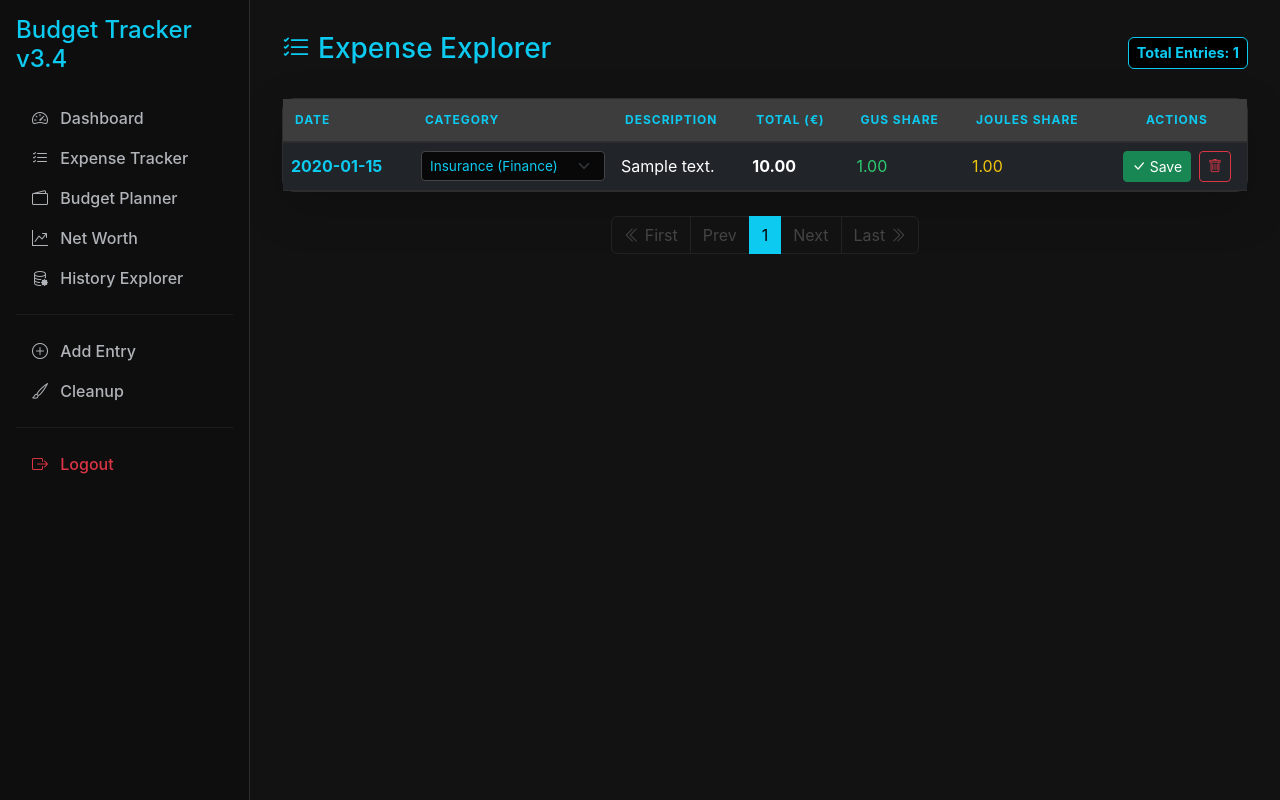
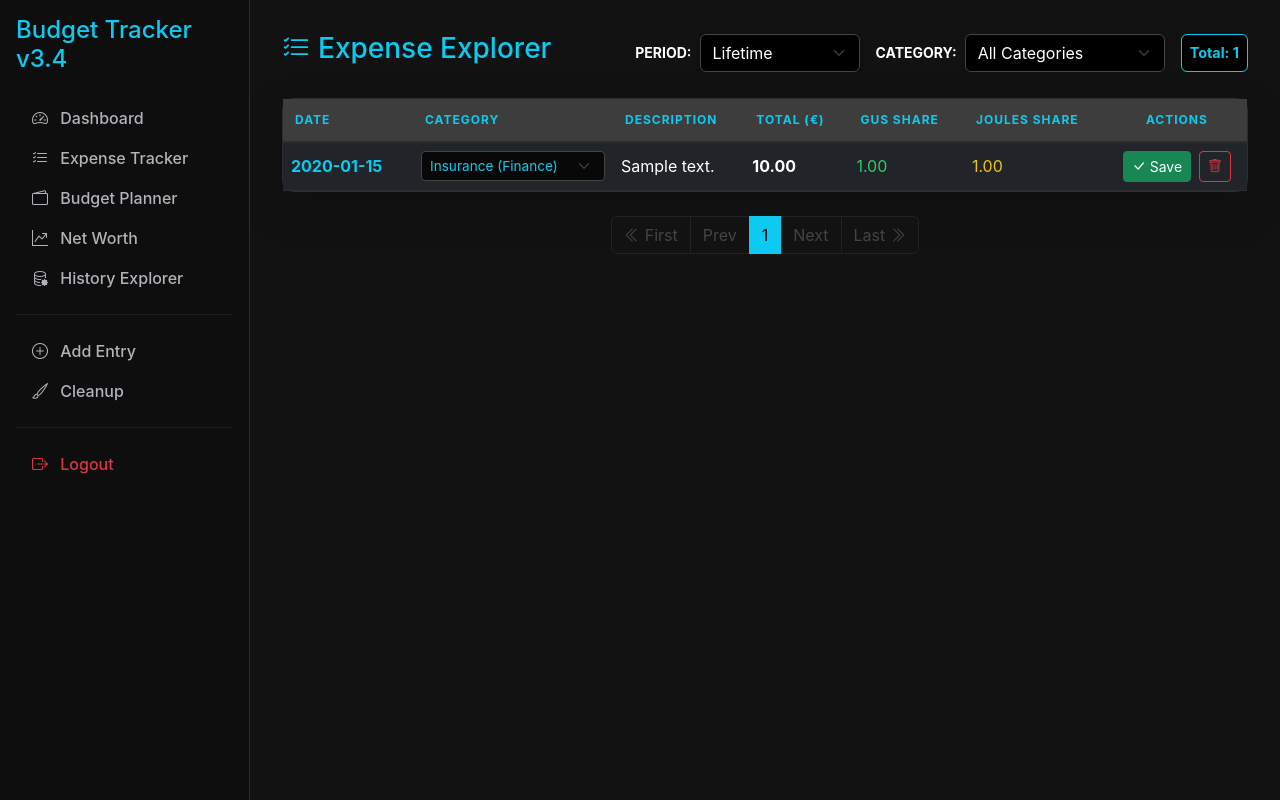
Before and after one commit to Elric-dev/BudgetApp, a Flask app: page /transactions in a window 1280 px wide. Run offline with Flask 3, Linux system fonts and the light colour scheme; a user stored in the database is signed in; data comes from the database, SQL or seed files in the repository; tables that the repository leaves empty hold one stand-in row (values such as "Sample post").

Commit message:
added functionality for table and expense exploration

```diff
--- a/app.py
+++ b/app.py
@@ -349,20 +349,53 @@ def transactions_page():
 @login_required
 def get_transactions_paginated():
     page = int(request.args.get('page', 1))
+    period = request.args.get('period', 'lifetime') # Default to lifetime for explorer
+    category_id = request.args.get('category_id')
     offset = (page - 1) * 20
+
     cursor = get_db().cursor(dictionary=True)
-    cursor.execute("SELECT COUNT(*) as count FROM transactions")
+
+    # Base filters
+    where_clauses = []
+    params = []
+
+    if period != 'lifetime':
+        date_clause, date_params = get_date_filter(period, table_alias='t')
+        if date_clause:
+            # get_date_filter returns "AND ...", so we strip leading AND if it's the first clause
+            where_clauses.append(date_clause.lstrip('AND '))
+            params.extend(date_params)
+
+    if category_id and category_id != 'all':
+        where_clauses.append("t.category_id = %s")
+        params.append(int(category_id))
+
+    where_stmt = "WHERE " + " AND ".join(where_clauses) if where_clauses else ""
+
+    # Count total with filters
+    count_query = f"SELECT COUNT(*) as count FROM transactions t {where_stmt}"
+    cursor.execute(count_query, params)
     total_count = cursor.fetchone()['count']
-    query = """
+
+    # Fetch rows with filters
+    query = f"""
         SELECT t.id, DATE_FORMAT(t.date, '%Y-%m-%d') as clean_date, t.description,
                t.total_amount, t.Gus_share, t.Joules_share, t.category_id, c.name as category_name
         FROM transactions t
         LEFT JOIN categories c ON t.category_id = c.id
+        {where_stmt}
         ORDER BY t.date DESC LIMIT 20 OFFSET %s
     """
-    cursor.execute(query, (offset,))
+    cursor.execute(query, params + [offset])
     rows = cursor.fetchall()
     cursor.close()
+
+    # Ensure all numbers are float for JSON
+    for r in rows:
+        r['total_amount'] = float(r['total_amount'])
+        r['Gus_share'] = float(r['Gus_share'])
+        r['Joules_share'] = float(r['Joules_share'])
+
     return jsonify({"transactions": rows, "total": total_count, "page": page})
 
 @app.route('/api/transactions/update', methods=['POST'])
--- a/templates/transactions.html
+++ b/templates/transactions.html
@@ -3,7 +3,25 @@
 {% block content %}
 <div class="d-flex justify-content-between align-items-center mb-4">
     <h3 class="text-info"><i class="bi bi-list-check me-2"></i>Expense Explorer</h3>
-    <span class="badge bg-dark border border-info text-info p-2" id="total-count-badge" style="font-size: 0.9rem;">Total Entries: 0</span>
+    <div class="d-flex gap-3">
+        <div class="d-flex align-items-center gap-2">
+            <label class="small text-white text-uppercase fw-bold mb-0">Period:</label>
+            <select id="periodSelect" class="form-select bg-dark text-info border-secondary shadow-sm" style="width: 160px;" onchange="loadTable(1)">
+                <option value="lifetime">Lifetime</option>
+                <option value="current">Current Month</option>
+                <option value="last_month">Last Month</option>
+                <option value="last_3">Last 3 Months</option>
+                <optgroup label="Previous Months" id="availableMonthsGroup"></optgroup>
+            </select>
+        </div>
+        <div class="d-flex align-items-center gap-2">
+            <label class="small text-white text-uppercase fw-bold mb-0">Category:</label>
+            <select id="categoryFilter" class="form-select bg-dark text-white border-secondary shadow-sm" style="width: 200px;" onchange="loadTable(1)">
+                <option value="all">All Categories</option>
+            </select>
+        </div>
+        <span class="badge bg-dark border border-info text-info p-2 d-flex align-items-center" id="total-count-badge" style="font-size: 0.9rem;">Total: 0</span>
+    </div>
 </div>
 
 <div class="card bg-dark border-secondary shadow-lg">
@@ -32,41 +50,58 @@
 
 <script>
 let currentPage = 1;
-let categoriesList = []; // Global store for category dropdown
+let categoriesList = [];
 
-// Fetch categories once to use in the table rows
-async function fetchCategories() {
+async function populateFilterOptions() {
     try {
-        const res = await fetch('/api/categories'); // Adjust endpoint as needed
-        categoriesList = await res.json();
-    } catch (e) { console.error("Could not load categories", e); }
+        // Populate Categories Filter
+        const catRes = await fetch('/api/categories');
+        categoriesList = await catRes.json();
+        const catFilter = document.getElementById('categoryFilter');
+        categoriesList.forEach(c => {
+            const opt = document.createElement('option');
+            opt.value = c.id;
+            opt.innerText = c.parent_name ? `${c.name} (${c.parent_name})` : c.name;
+            catFilter.appendChild(opt);
+        });
+
+        // Populate Months Filter
+        const monthRes = await fetch('/api/finance/available-months');
+        const months = await monthRes.json();
+        const group = document.getElementById('availableMonthsGroup');
+        months.forEach(m => {
+            const opt = document.createElement('option');
+            opt.value = m;
+            opt.innerText = m;
+            group.appendChild(opt);
+        });
+    } catch (e) { console.error("Could not load filters", e); }
 }
 
 async function loadTable(page = 1) {
-    if (categoriesList.length === 0) await fetchCategories();
+    if (categoriesList.length === 0) await populateFilterOptions();
 
     currentPage = page;
+    const period = document.getElementById('periodSelect').value;
+    const categoryId = document.getElementById('categoryFilter').value;
+
     try {
-        const res = await fetch(`/api/transactions?page=${page}`);
+        const res = await fetch(`/api/transactions?page=${page}&period=${period}&category_id=${categoryId}`);
         const data = await res.json();
 
         const container = document.getElementById('transaction-rows');
-        document.getElementById('total-count-badge').innerText = `Total Entries: ${data.total}`;
+        document.getElementById('total-count-badge').innerText = `Total: ${data.total}`;
 
         if (data.transactions.length === 0) {
-            container.innerHTML = '<tr><td colspan="7" class="text-center py-5">No transactions found.</td></tr>';
+            container.innerHTML = '<tr><td colspan="7" class="text-center py-5 text-muted">No transactions found for the selected filters.</td></tr>';
+            renderPagination(0, 1);
             return;
         }
 
        container.innerHTML = data.transactions.map(t => {
-    // Generate options and explicitly check for a match with t.category_id
             const catOptions = categoriesList.map(c => {
-        // Compare the category ID from the list to the transaction's category_id
                 const isSelected = (c.id === t.category_id) ? 'selected' : '';
-
-        // Show parent name if it exists for better context (e.g., "Heat (Utilities)")
                 const displayLabel = c.parent_name ? `${c.name} (${c.parent_name})` : c.name;
-
                 return `<option value="${c.id}" ${isSelected}>${displayLabel}</option>`;
             }).join('');
 
@@ -74,14 +109,14 @@ async function loadTable(page = 1) {
             <tr id="row-${t.id}">
                 <td class="text-info fw-bold">${t.clean_date}</td>
                 <td>
-            <select class="form-select form-select-sm cat-select" id="cat-${t.id}">
+                    <select class="form-select form-select-sm cat-select bg-black text-white border-secondary" id="cat-${t.id}">
                         ${catOptions}
                     </select>
                 </td>
                 <td contenteditable="true" id="desc-${t.id}">${t.description}</td>
-        <td contenteditable="true" id="amt-${t.id}" class="fw-bold text-white">${t.total_amount}</td>
-        <td contenteditable="true" id="gus-${t.id}" class="text-success">${t.Gus_share}</td>
-        <td contenteditable="true" id="joules-${t.id}" class="text-warning">${t.Joules_share}</td>
+                <td contenteditable="true" id="amt-${t.id}" class="fw-bold text-white">${t.total_amount.toFixed(2)}</td>
+                <td contenteditable="true" id="gus-${t.id}" class="text-success">${t.Gus_share.toFixed(2)}</td>
+                <td contenteditable="true" id="joules-${t.id}" class="text-warning">${t.Joules_share.toFixed(2)}</td>
                 <td class="text-center">
                     <div class="d-flex gap-2 justify-content-center">
                         <button onclick="saveEdit(${t.id})" class="btn btn-sm btn-success">
@@ -112,7 +147,6 @@ async function deleteTransaction(id) {
         });
 
         if (res.ok) {
-            // Re-load the current page to refresh data and total count
             loadTable(currentPage);
         } else {
             alert("Error deleting record.");
@@ -160,27 +194,19 @@ function renderPagination(totalEntries, page) {
     const controls = document.getElementById('pagination-controls');
     let html = '';
 
-    // First Page
     html += `<li class="page-item ${page === 1 ? 'disabled' : ''}"><a class="page-link" href="#" onclick="loadTable(1); return false;"><i class="bi bi-chevron-double-left"></i> First</a></li>`;
-
-    // Previous Page
     html += `<li class="page-item ${page === 1 ? 'disabled' : ''}"><a class="page-link" href="#" onclick="loadTable(${page - 1}); return false;">Prev</a></li>`;
 
     let startPage = Math.max(1, page - 2);
     let endPage = Math.min(totalPages, page + 2);
 
     if (startPage > 1) html += `<li class="page-item disabled"><span class="page-link">...</span></li>`;
-
     for (let i = startPage; i <= endPage; i++) {
         html += `<li class="page-item ${i === page ? 'active' : ''}"><a class="page-link" href="#" onclick="loadTable(${i}); return false;">${i}</a></li>`;
     }
-
     if (endPage < totalPages) html += `<li class="page-item disabled"><span class="page-link">...</span></li>`;
 
-    // Next Page
     html += `<li class="page-item ${page === totalPages ? 'disabled' : ''}"><a class="page-link" href="#" onclick="loadTable(${page + 1}); return false;">Next</a></li>`;
-
-    // Last Page
     html += `<li class="page-item ${page === totalPages ? 'disabled' : ''}"><a class="page-link" href="#" onclick="loadTable(${totalPages}); return false;">Last <i class="bi bi-chevron-double-right"></i></a></li>`;
 
     controls.innerHTML = html;
```
Lines whose indentation alone changed are shown as unchanged.
